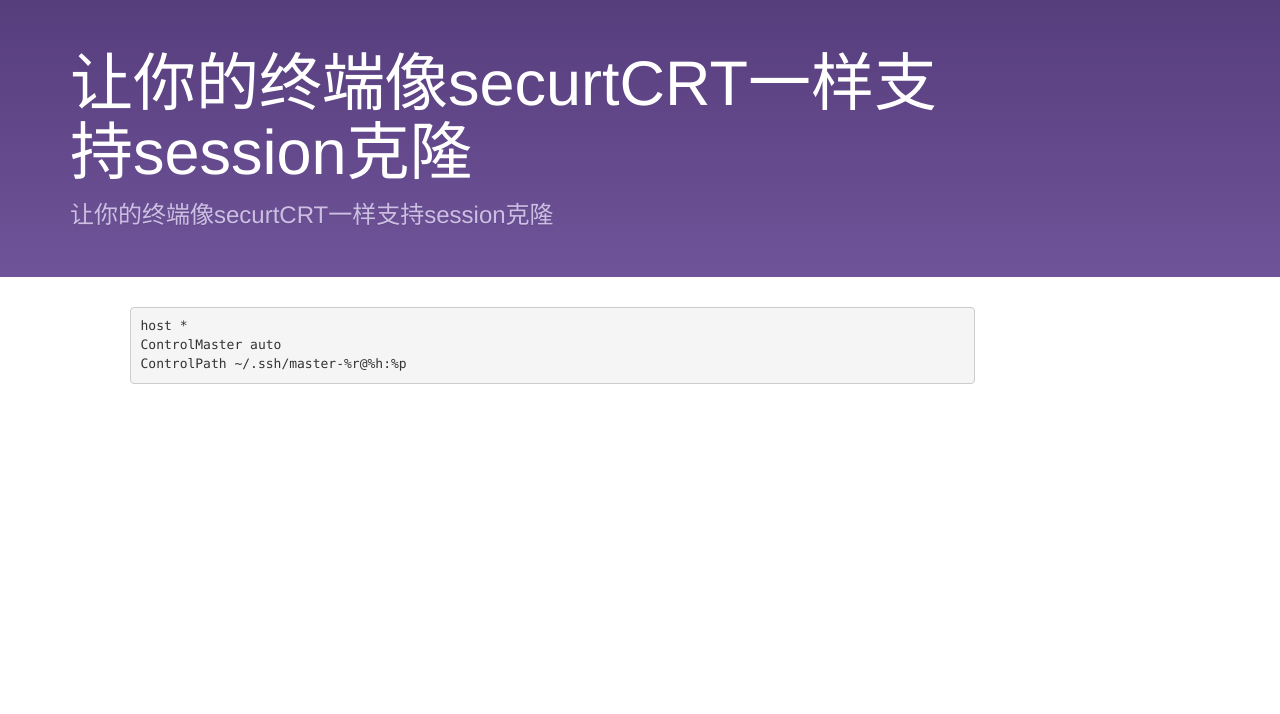
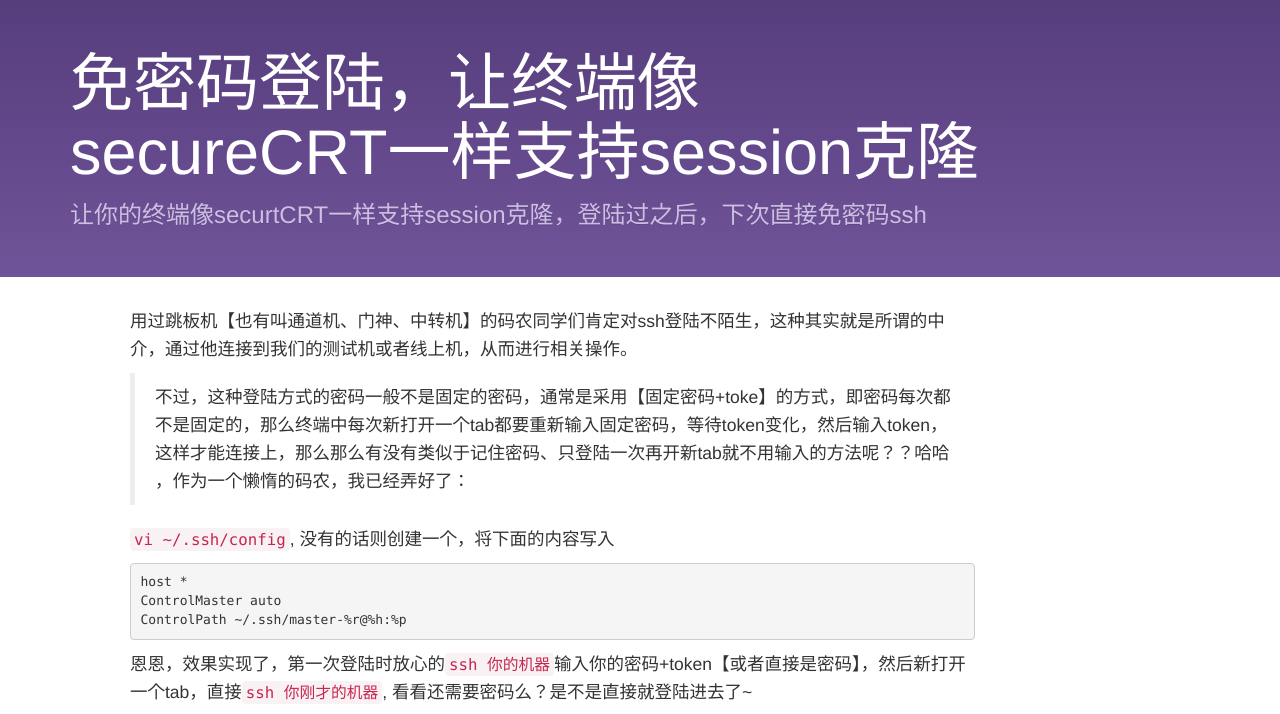
Before and after one commit to qishibo/qishibo.github.io, a Jekyll site: the page built from _posts/2016-07-29-ssh-clone-session.md, in a window 1280 px wide. Shown: the part 153-867 px from the top of the page. Built offline with Jekyll 4.4.1, drawn with Linux system fonts in a browser that asks for light colours; nearby versions of some CDN libraries; some of the changed text lies outside the part shown.

Commit message:
ssh clone session

````diff
--- a/_posts/2016-07-29-ssh-clone-session.md
+++ b/_posts/2016-07-29-ssh-clone-session.md
@@ -1,14 +1,25 @@
 ---
 layout: post
-title: 让你的终端像securtCRT一样支持session克隆
+title: 免密码登陆，让终端像secureCRT一样支持session克隆
 comments: 1
-keywords:
-description: 让你的终端像securtCRT一样支持session克隆
+keywords: 免密码ssh, session clone, 克隆终端, secureCRT
+description: 让你的终端像securtCRT一样支持session克隆，登陆过之后，下次直接免密码ssh
 tags: [hacker]
 ---
+
+用过跳板机【也有叫通道机、门神、中转机】的码农同学们肯定对ssh登陆不陌生，这种其实就是所谓的中介，通过他连接到我们的测试机或者线上机，从而进行相关操作。
+
+>不过，这种登陆方式的密码一般不是固定的密码，通常是采用【固定密码+toke】的方式，即密码每次都不是固定的，那么终端中每次新打开一个tab都要重新输入固定密码，等待token变化，然后输入token，这样才能连接上，那么那么有没有类似于记住密码、只登陆一次再开新tab就不用输入的方法呢？？哈哈 ，作为一个懒惰的码农，我已经弄好了：
+
+
+`vi ~/.ssh/config`, 没有的话则创建一个，将下面的内容写入
 
 ```
 host *
 ControlMaster auto
 ControlPath ~/.ssh/master-%r@%h:%p
 ```
+
+恩恩，效果实现了，第一次登陆时放心的`ssh 你的机器`输入你的密码+token【或者直接是密码】，然后新打开一个tab，直接`ssh 你刚才的机器`, 看看还需要密码么？是不是直接就登陆进去了~
+
+>其实他会在`~/.ssh`目录中生成一个类似`master-xx@10.112.12.113:21`的文件，记录的就是你已经登陆过这个了，姑且把它看成cookie吧，下次开新tab就能直接免密码了。
````
